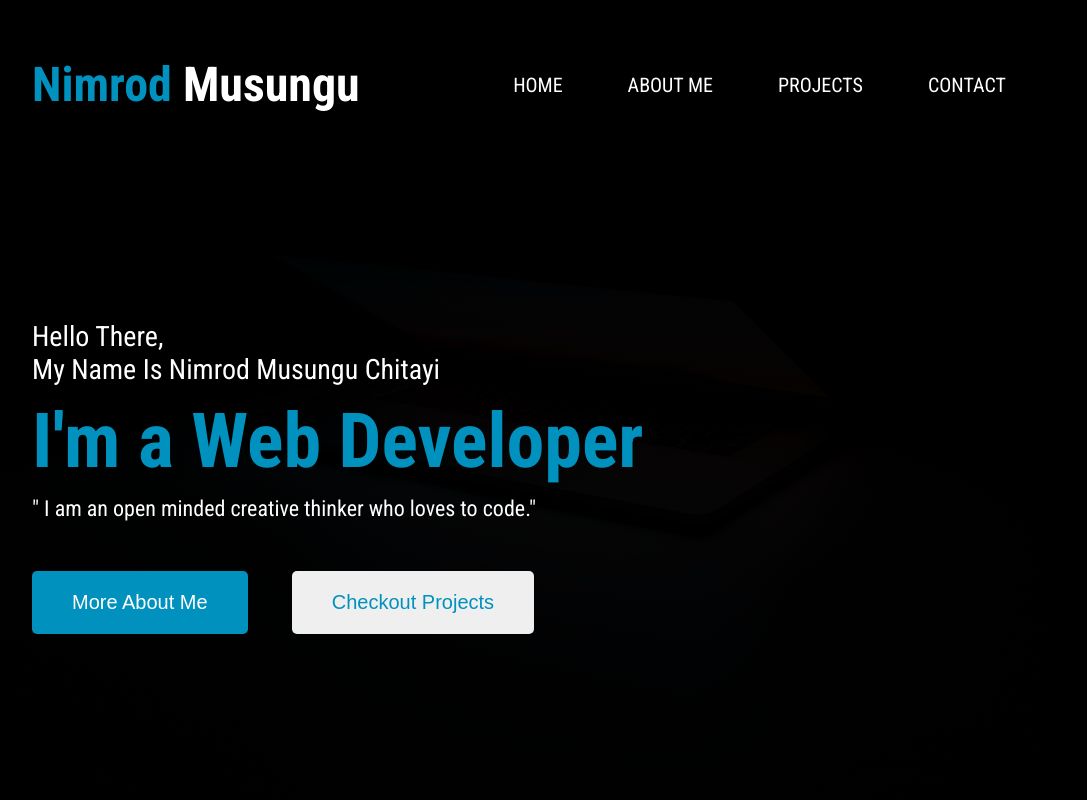
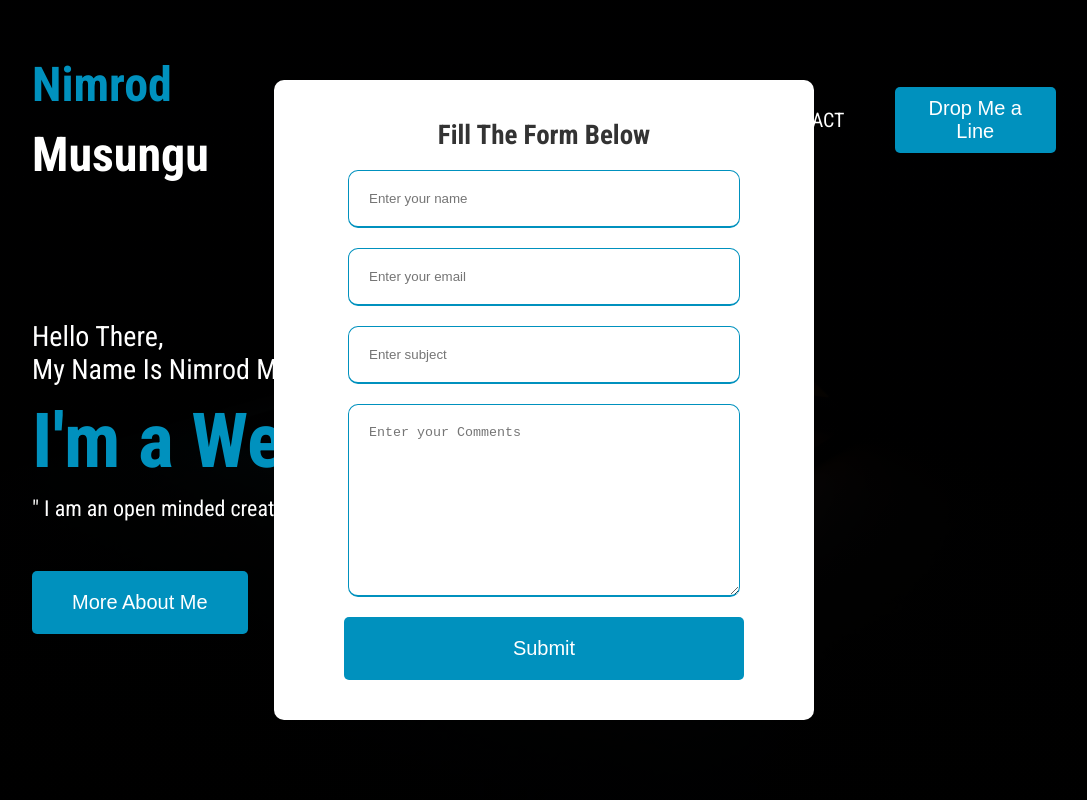
Before and after one commit to bignimz/IP-portfolio-landing-page, a plain HTML site: page index.html in a window 1280 px wide. Shown: the top 800 px of the page, without its empty margins (96-1183 px from the left). Drawn offline with nearby package versions, Linux system fonts and the light colour scheme; a web font is replaced by a local one.

Commit message:
Added a modal form in the index page and styling to the modal

```diff
--- a/index.html
+++ b/index.html
@@ -5,13 +5,6 @@
     <meta http-equiv="X-UA-Compatible" content="IE=edge" />
     <meta name="viewport" content="width=device-width, initial-scale=1.0" />
     <title>Nimrod Musungu</title>
-
-    <!-- Bootstrap CSS -->
-    <script
-      src="https://cdn.jsdelivr.net/npm/bootstrap@5.0.2/dist/js/bootstrap.bundle.min.js"
-      integrity="sha384-MrcW6ZMFYlzcLA8Nl+NtUVF0sA7MsXsP1UyJoMp4YLEuNSfAP+JcXn/tWtIaxVXM"
-      crossorigin="anonymous"
-    ></script>
 
     <!-- CUSTOM CSS LINK -->
     <link rel="stylesheet" href="style.css" />
@@ -31,12 +24,30 @@
             <ul class="nav-items">
               <li class="active"><a href="#">Home</a></li>
               <li><a href="#about">About Me</a></li>
-              <li><a href="#features">Projects</a></li>
+              <li><a href="#projects">Projects</a></li>
               <li><a href="#contact">Contact</a></li>
+              <button class="contact-btn">Drop Me a Line</button>
             </ul>
           </div>
         </div>
       </nav>
+
+      <!-- Form Overlay -->
+      <div class="overaly"></div>
+
+      <!-- Contact Form Modal -->
+      <div class="modal hidden">
+        <h2 class="form-heading">
+          Fill The Form Below
+        </h2>
+        <form action="#" class="form">
+          <input type="text" class="form-control" placeholder="Enter your name" required>
+          <input type="email" class="form-control" placeholder="Enter your email" required>
+          <input type="text" class="form-control" placeholder="Enter subject" required>
+          <textarea name="message" id="message" placeholder="Enter your Comments" required></textarea>
+          <button class="form-btn">Submit</button>
+        </form>
+      </div>
 
       <!-- Hero Section -->
       <div class="hero container">
@@ -59,7 +70,7 @@
     <main>
 
       <!-- ABOUT SECTION -->
-      <section class="about-me">
+      <section class="about-me" id="about">
         <div class="about-wrapper container">
           <div class="about-side">
             <h3 class="theme-title">Who am I</h3>
@@ -87,19 +98,12 @@
       </section>
 
       <!-- PROJECTS SECTION -->
-      <section class="projects">
+      <section class="projects" id="projects">
         <div class="projects-wrapper container">
           <h3 class="theme-title">Projects</h3>
           <p class="skills-text">Checkout some of the projects that I have done</p>
         </div>
       </section>
     </main>
-
-    <!-- Bootsrap Bundle -->
-    <script
-      src="https://cdn.jsdelivr.net/npm/bootstrap@5.0.2/dist/js/bootstrap.bundle.min.js"
-      integrity="sha384-MrcW6ZMFYlzcLA8Nl+NtUVF0sA7MsXsP1UyJoMp4YLEuNSfAP+JcXn/tWtIaxVXM"
-      crossorigin="anonymous"
-    ></script>
   </body>
 </html>
--- a/style.css
+++ b/style.css
@@ -123,6 +123,7 @@ a {
 /* Nav Items */
 .nav-items {
   display: flex;
+  align-items: center;
 }
 
 .nav-items li {
@@ -139,6 +140,79 @@ a {
 
 .nav-items li a:hover {
   border-left: 4px solid #0091BE;
+}
+
+.contact-btn {
+  background-color: #0091BE;
+  color: #fff;
+  padding: 10px 20px;
+  border: none;
+  border-radius: 5px;
+  font-size: 20px;
+  transition: all ease .4s;
+}
+
+.contact-btn:hover {
+  background-color: #006d8f;
+  cursor: pointer;
+}
+
+/* Contact Form Modal */
+.modal {
+  width: 500px;
+  height: 600px;
+  border-radius: 10px;
+  padding: 20px;
+  background-color: #fff;
+  text-align: center;
+  position: absolute;
+  left: 50%;
+  top: 50%;
+  transform: translate(-50%, -50%);
+  z-index: 99;
+}
+
+
+
+.form-control {
+  display: block;
+  width: 350px;
+  margin: 0 auto;
+  margin-bottom: 20px;
+  padding: 20px;
+  border-radius: 10px;
+  border: 1px solid #0091BE;
+  border-bottom: 2px solid #0091BE;
+}
+
+#message {
+  display: block;
+  width: 350px;
+  height: 150px;
+  margin: 0 auto;
+  margin-bottom: 20px;
+  padding: 20px;
+  border-radius: 10px;
+  border: 1px solid #0091BE;
+  border-bottom: 2px solid #0091BE;
+}
+
+.form-btn {
+  width: 400px;
+  font-size: 20px;
+  background-color: #0091BE;
+  color: #fff;
+  padding: 20px 40px;
+  border-radius: 5px;
+  border: none;
+  cursor: pointer;
+}
+
+.overlay {
+  width: 100%;
+  height: 100%;
+  background-color: #ff0000;
+  z-index: 99;
 }
 
 /* Hero Section */
```
